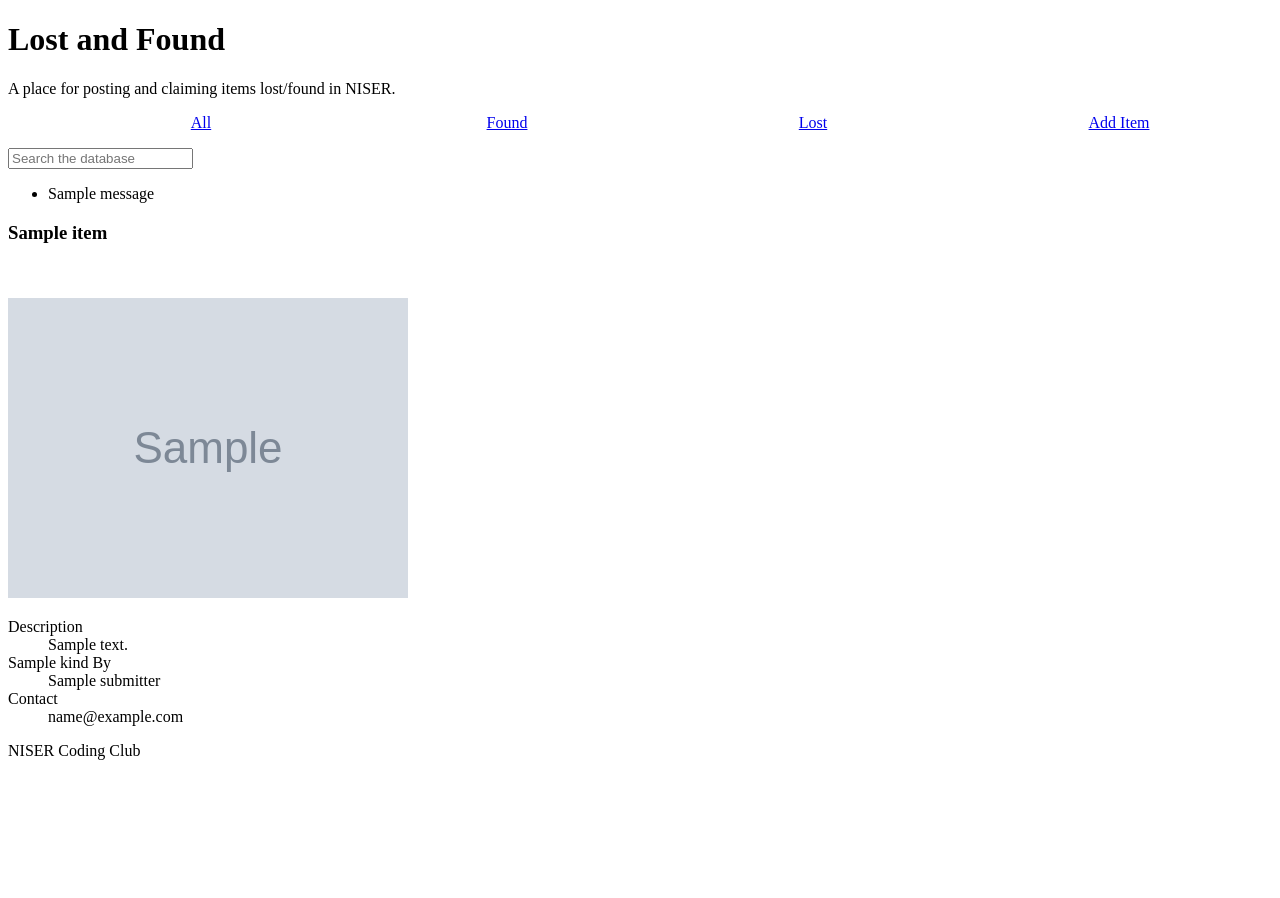
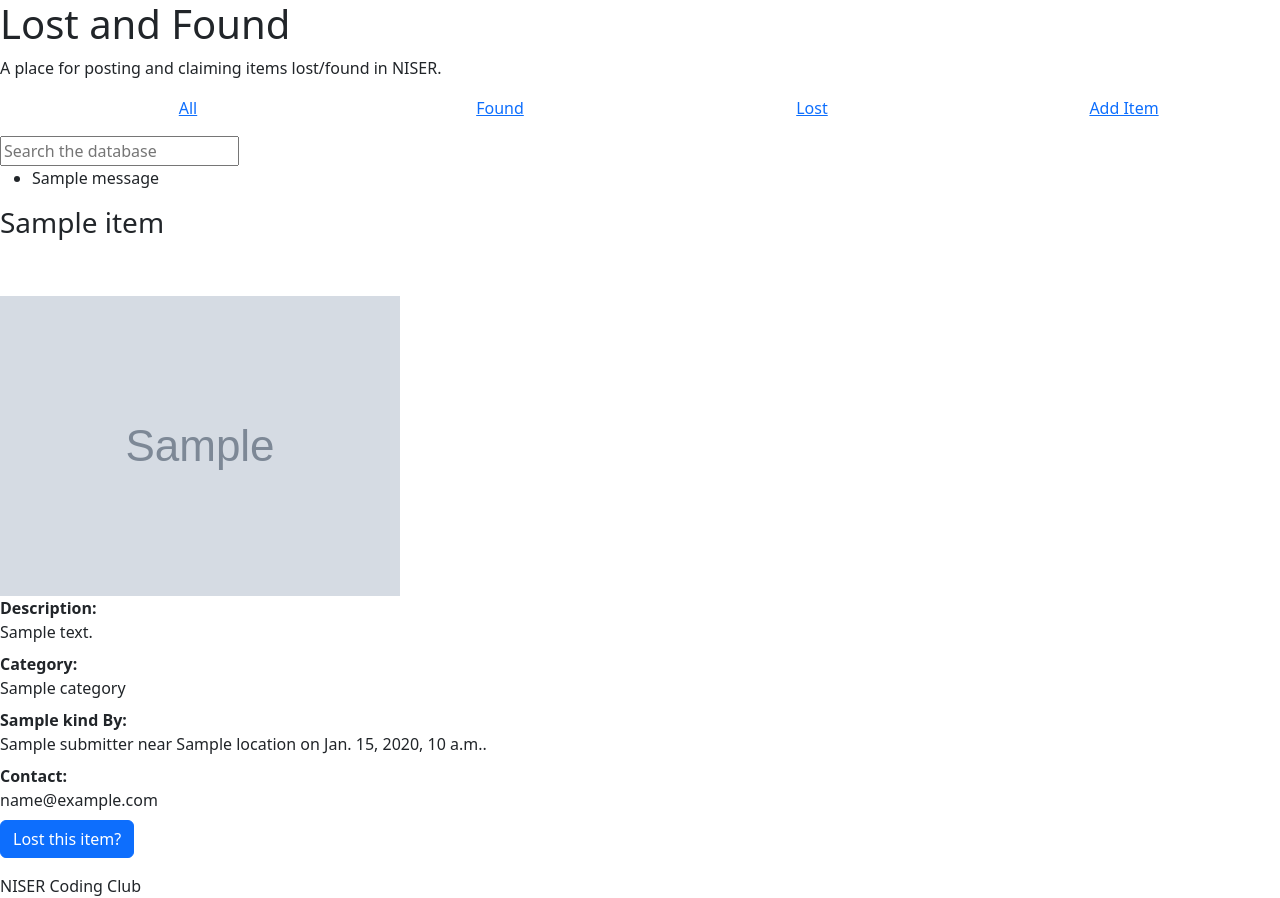
Before and after one commit to PeithonKing/niser_app_backend, a Django app: template templates/lnf/item.html in a window 1280 px wide. Before the commit the page ends 760 px from the top, so only its background shows below. Run offline with Django 4.2, Linux system fonts and the light colour scheme; the template is opened without the code that fills it: most values are stand-ins (such as "Sample title", 1, 10 or a date in 2020); grey boxes marked "Sample" are stand-in pictures; one stand-in notice (Sample message) is shown; some libraries are stand-ins or nearby versions.

Commit message:
lnf added features

```diff
--- a/listings/views.py
+++ b/listings/views.py
@@ -39,7 +39,7 @@ def submit(request):
 
 def listings_view(request, pk):
     listing = Listing.objects.get(pk=pk)
-    return render(request, 'listings/listing.html', {'listing':listing, "user":request.user if request.user.is_authenticated else None})
+    return render(request, 'listings/listing.html', {'listing':listing, "user":request.user if request.user!=None or request.user.is_authenticated else None})
 
 def mark_sold(request, pk):
     listing = Listing.objects.get(pk=pk)
@@ -57,7 +57,7 @@ def mark_sold(request, pk):
                 message=render_to_string("listings/marked_sold_email.txt", {"DOMAIN": DOMAIN, "user": request.user, "listing": listing})
             ).start()
             return redirect('/listings')
-    messages.error(request, 'Only the person who submitted the listing can mark it as sold. If you are the same person, try logging in through the same account.')
+    messages.error(request, 'Only the person who submitted the listing can mark it as sold.')
     return redirect('/listings')
 
 def buy_request(request, pk):
--- a/lnf/urls.py
+++ b/lnf/urls.py
@@ -8,7 +8,9 @@ urlpatterns = [
     path('', all_items, name = 'lnf'),
     path('found/', found_items, name = 'lnf-found'),
     path('lost/', lost_items, name = 'lnf-lost'),
-    path('item/<int:pk>', ItemDetail.as_view(), name = 'lnf-item'),
+    path('item/<int:pk>', item_view, name = 'lnf-item'),
     path('add/', submit_view, name = 'lnf-add'),
     path('search/', search, name = 'lnf-search'),
+    path('return_request/<int:pk>', return_request, name = 'lnf-return_request'),
+    path('mark_claimed/<int:pk>', mark_claimed, name = 'lnf-mark_claimed'),
 ]# + static(settings.MEDIA_URL, document_root = settings.MEDIA_ROOT)
--- a/templates/listings/buy_request.txt
+++ b/templates/listings/buy_request.txt
@@ -2,7 +2,7 @@ Hi {{ seller }}!
 
 {{ buyer }} has shown interest in buying your listing headed {{ listing }}.
 
-You guys can carry on the discussion in this thread (reply all). If you guys agree on a deal, please update the status of the listing to <strong>Sold</strong> following this link: {{ DOMAIN }}/listings/mark_sold/{{ listing.id }}
+You guys can carry on the discussion in this thread (reply all). If you guys agree on a deal, please update the status of the listing to Sold following this link: {{ DOMAIN }}/listings/mark_sold/{{ listing.id }}
 
 
 ~ NISER Coding Club
--- a/templates/lnf/base.html
+++ b/templates/lnf/base.html
@@ -6,9 +6,11 @@
     <meta charset="utf-8">
     <meta name="viewport" content="width=device-width, initial-scale=1">
     <!-- <link rel="shortcut icon" type="image/png" href="{% static '/lnf/favicon.png' %}" /> -->
+    <link href="https://cdn.jsdelivr.net/npm/bootstrap@5.2.3/dist/css/bootstrap.min.css" rel="stylesheet"
+		integrity="sha384-rbsA2VBKQhggwzxH7pPCaAqO46MgnOM80zW1RWuH61DGLwZJEdK2Kadq2F9CUG65" crossorigin="anonymous" />
+
     <link rel="stylesheet" type="text/css" href="{% static '/lnf/styles/awsm.min.css' %}">
     <link rel="stylesheet" type="text/css" href="{% static '/lnf/styles/main.css' %}">
-
     <title>
         {% block title %}{% endblock %} | Lost and Found
     </title>
@@ -63,6 +65,10 @@
 
     {% block js %} {% endblock %}
 
+    <script src="https://cdn.jsdelivr.net/npm/bootstrap@5.2.3/dist/js/bootstrap.bundle.min.js"
+		integrity="sha384-kenU1KFdBIe4zVF0s0G1M5b4hcpxyD9F7jL+jjXkk+Q2h455rYXK/7HAuoJl+0I4"
+		crossorigin="anonymous"></script>
+
 </body>
 
 </html>
--- a/templates/lnf/item.html
+++ b/templates/lnf/item.html
@@ -11,22 +11,93 @@
 <br>
 
 {% if item.image %}
-  <br><img src={{ item.image.url }}><br>
+<br><img src={{ item.image.url }}><br>
 {% else %}
-  <p>[image not uploaded]</p>
+<p>[image not uploaded]</p>
 {% endif %}
 
 
 <dl>
-  <dt>Description</dt>
-  <dd>{{ item.desc }}</dd>
+    <dt>Description:</dt>
+    <dd>{{ item.desc }}</dd>
 
-  <dt>{{ item.kind }} By</dt>
-  <dd>{{ item.submitter }}</dd>
+    <dt>Category:</dt>
+    <dd>{{ item.category }}</dd>
 
-  <dt>Contact</dt>
-  <dd>{{ item.email }}</dd>
+    <dt>{{ item.kind }} By:</dt>
+    <dd>{{ item.submitter }} near {{ item.location }} on {{ item.date }}. </dd>
+
+    <dt>Contact:</dt>
+    <dd>{{ item.submitter.user.email }}</dd>
+
+
+
+    {% if user and not item.claimed %}
+    {% if item.submitter == user.profile %}
+    <button type="button" class="btn btn-primary" data-bs-toggle="modal" data-bs-target="#Claimed">
+        Mark as {% if kind == "Lost" %}Found{% else %}Claimed{% endif %}
+    </button>
+    {% else %}
+    <button type="button" class="btn btn-primary" data-bs-toggle="modal" data-bs-target="#Request">
+        {% if kind == "Lost" %}Found{% else %}Lost{% endif %} this item?
+    </button>
+    {% endif %}
+    {% endif %}
 
 </dl>
 
+
+
+
+
+
+<div class="modal fade" id="Claimed" tabindex="-1" aria-labelledby="ClaimedLabel"
+	aria-hidden="true">
+	<div class="modal-dialog">
+		<div class="modal-content">
+			<div class="modal-header">
+				<h1 class="modal-title fs-5" id="ClaimedLabel">Mark as {% if kind == "Lost" %}Found{% else %}Claimed{% endif %}?</h1>
+				<button type="button" class="btn-close" data-bs-dismiss="modal" aria-label="Close"></button>
+			</div>
+			<div class="modal-body">
+				<p>Are you sure you want to mark this item as {% if kind == "Lost" %}Found{% else %}Claimed{% endif %}?</p>
+			</div>
+			<div class="modal-footer">
+				<button type="button" class="btn btn-secondary" data-bs-dismiss="modal">Close</button>
+				<a href="/lnf/mark_claimed/{{ item.pk }}"><button type="button" class="btn btn-primary">Mark {% if kind == "Lost" %}Found{% else %}Claimed{% endif %}</button></a>
+			</div>
+		</div>
+	</div>
+</div>
+
+
+
+<div class="modal fade" id="Request" tabindex="-1" aria-labelledby="RequestLabel"
+	aria-hidden="true">
+	<div class="modal-dialog">
+		<div class="modal-content">
+			<div class="modal-header">
+				<h1 class="modal-title fs-5" id="RequestLabel">Send email to {{item.submitter.user.name}}?</h1>
+				<button type="button" class="btn-close" data-bs-dismiss="modal" aria-label="Close"></button>
+			</div>
+			<div class="modal-body">
+
+                {% if kind == "Lost" %}
+                <p>Are you sure you want us to send an email on your behalf to
+                    <strong>{{ item.submitter.user.name }}</strong> mentioning that you have found this item?</p>
+                {% else %}
+                <p>Are you sure you want us to send an email on your behalf to
+                    <strong>{{ item.submitter.user.name }}</strong> mentioning that this item belongs to you?</p>
+                {% endif %}
+
+			</div>
+			<div class="modal-footer">
+				<button type="button" class="btn btn-secondary" data-bs-dismiss="modal">Close</button>
+				<a href="/lnf/return_request/{{ item.pk }}"><button type="button" class="btn btn-primary">Send Email</button></a>
+			</div>
+		</div>
+	</div>
+</div>
+
+
 {% endblock %}
```
Also changed, not shown: lnf/models.py (+4 -6 lines), lnf/views.py (+61 -4 lines), templates/lnf/marked_claimed_email.txt (added, +8 -0 lines), templates/lnf/return_request.txt (added, +8 -0 lines), 1 other file.
